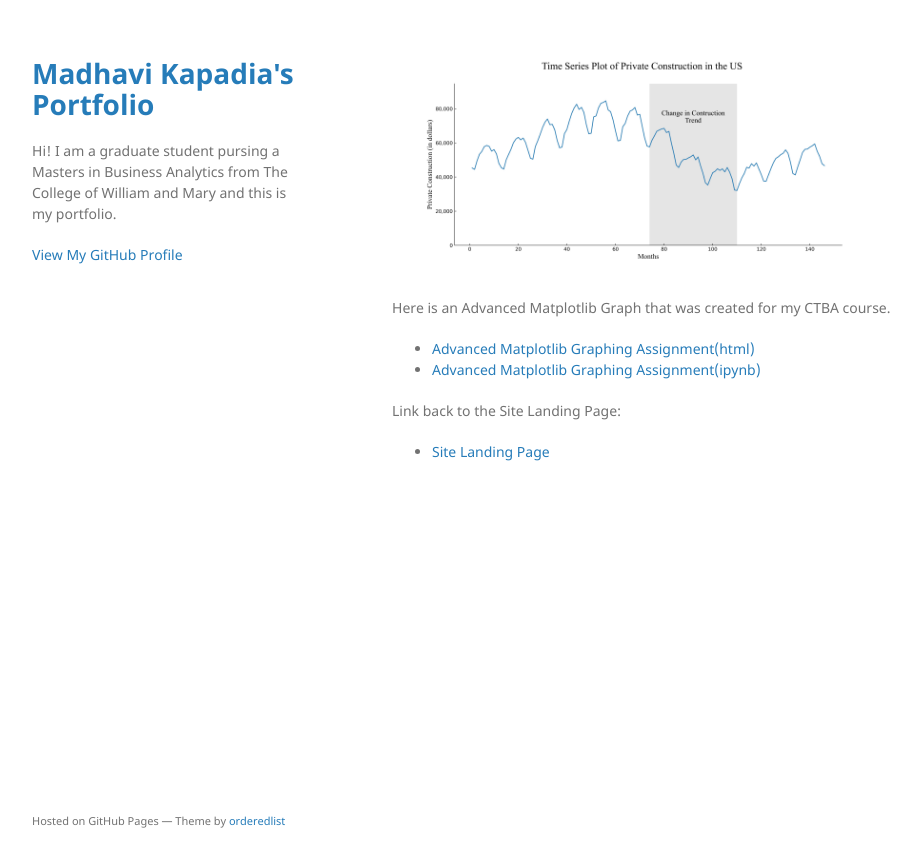
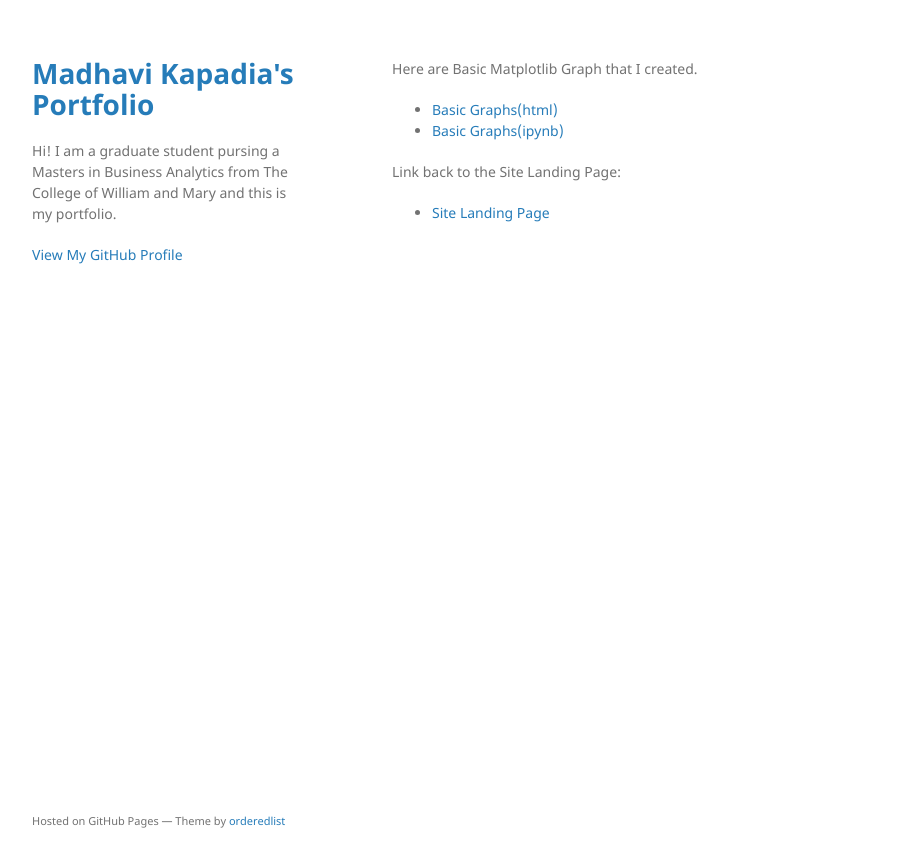
Before and after one commit to mvkapadia/mvkapadia.github.io, a Jekyll site: the page built from M2: Basic Matplotlib Graphing/index.md, in a window 1280 px wide. Shown: the top 867 px of the page, without its empty margins (178-1099 px from the left). Built offline with Jekyll 4.4.1, drawn with Linux system fonts in a browser that asks for light colours; our own code applies the rules of GitHub Pages for plain Markdown files.

Commit message:
Update index.md

```diff
--- a/M2: Basic Matplotlib Graphing/index.md
+++ b/M2: Basic Matplotlib Graphing/index.md
@@ -2,11 +2,10 @@
 title: Advanced Matplotlib Graphing
 description: An assignment from my CTBA course that required the creation of graphs in Juypter.
 ---
-![Advanced Graph](/pics/Private Construction in the US over time.jpg)
 
-Here is an Advanced Matplotlib Graph that was created for my CTBA course.
-- [Advanced Matplotlib Graphing Assignment(html)](Advanced Matplotlib Graphing Assignment.html)
-- [Advanced Matplotlib Graphing Assignment(ipynb)](Advanced Matplotlib Graphing Assignment.ipynb)
+Here are Basic Matplotlib Graph that I created.
+- [Basic Graphs(html)](BasicGraphs.html)
+- [Basic Graphs(ipynb)](BasicGraphs.ipynb)
 
 Link back to the Site Landing Page:
 - [Site Landing Page](/mvkapadia.github.io/index.md)
```
